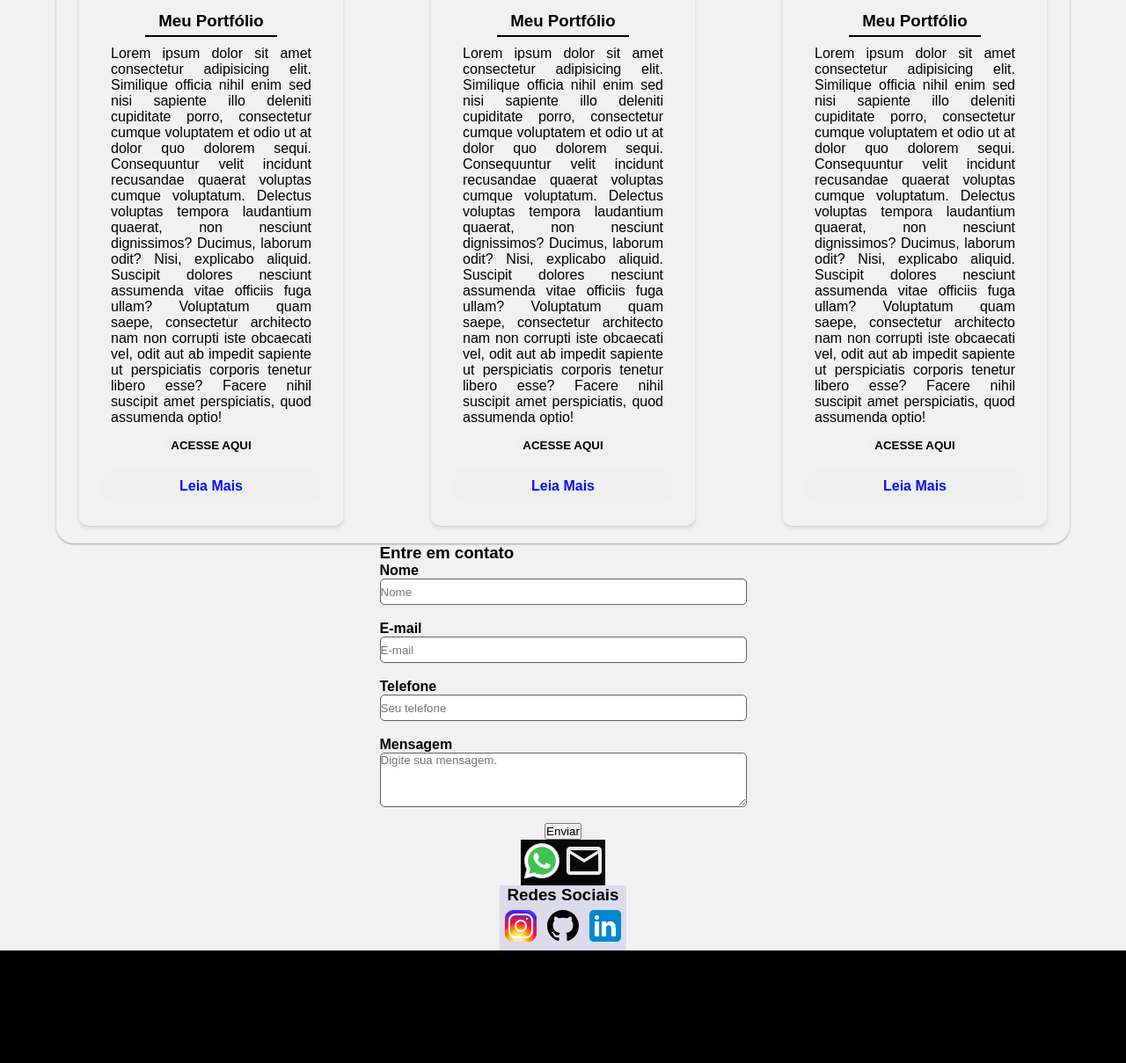
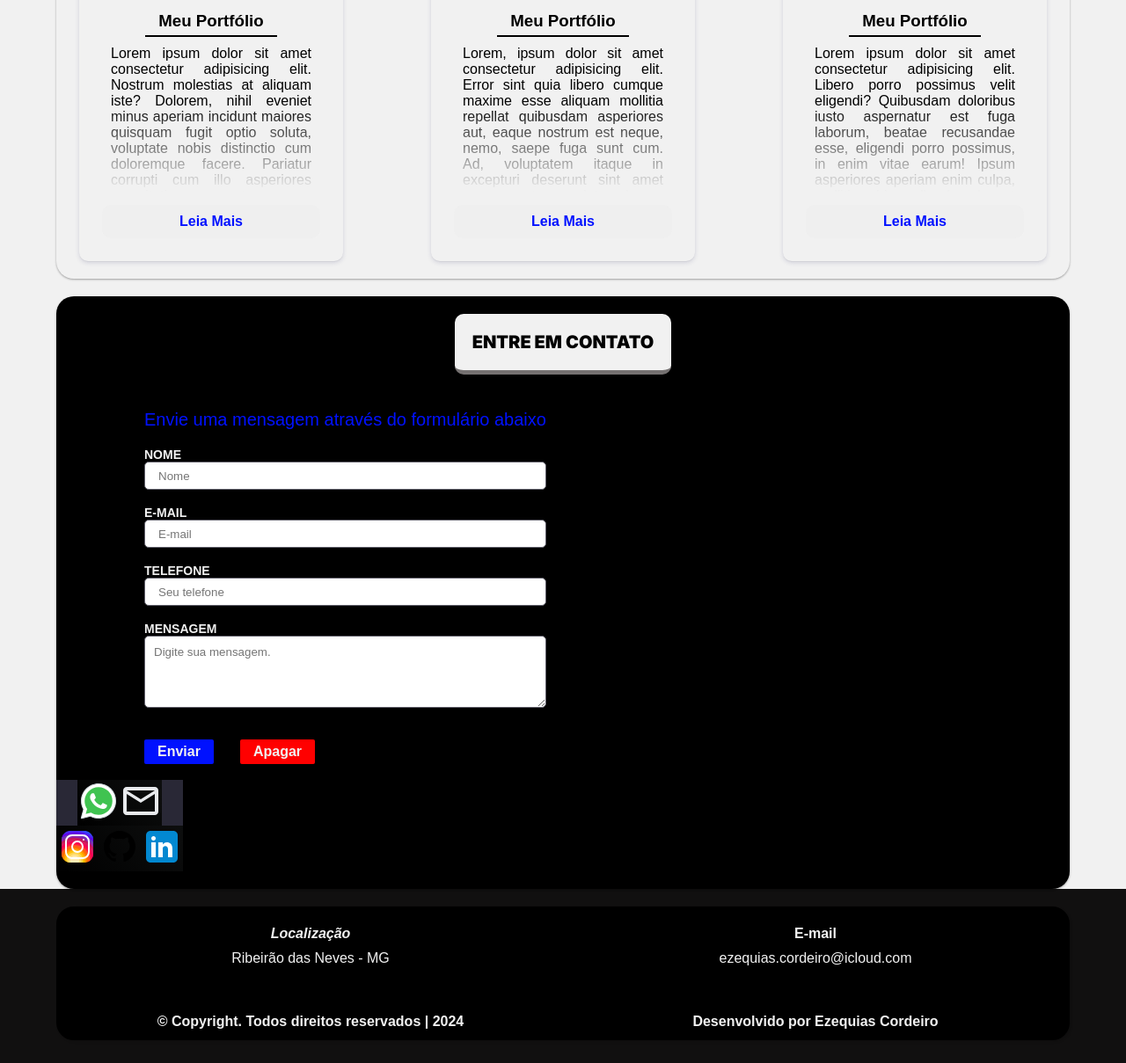
Before and after one commit to dev-ezequias/meuPortifolio, a plain HTML site: page index.html in a window 1280 px wide. Shown: the part 3698-4907 px from the top of the page at 88% size. Drawn offline with Linux system fonts and the light colour scheme.

Commit message:
docs: terceiro commit

```diff
--- a/assets/css/index.css
+++ b/assets/css/index.css
@@ -22,7 +22,7 @@ body{
     margin: 0px;
     color: #f1f1f1;
     font-family: "Lato", Helvetica, sans-serif;
-    background: #f1f1f1;
+    background: #111010;
 }
 
 header{
@@ -632,12 +632,13 @@ aside ul{
 }
 
 .content{
-    height: 215px;
+    max-height: 215px;
     overflow: hidden;
     position: relative;
     display: flex;
     flex-direction: column;
     align-items: center;
+    transition: max-height 0.5s ease;
 }
 
 .content::before{
@@ -663,7 +664,7 @@ aside ul{
     color: #000000;
 }
 
-#leia-mais{
+.leia-mais{
     border: none;
     padding: 10px;
     border-radius: 10px;
@@ -675,21 +676,22 @@ aside ul{
     transition: all 0.2s ease-in-out
 }
 
-#leia-mais:hover{
+.leia-mais:hover{
     background-color: transparent;
     color: rgb(0, 0, 0);
     transition: all 0.2s ease-in-out;
 }
 
 .section-card.active .content{
-    height: auto;
+    max-height: 1000px;
+    transition: max-height 0.5s ease;
 }
 
 .section-card.active .content::before{
     visibility: hidden;
 }
 
-#acesse-aqui{
+.acesse-aqui{
 
     color: #000000;
     padding: 5px;
@@ -701,7 +703,7 @@ aside ul{
     transition: all .3s;
 }
 
-#acesse-aqui:hover{
+.acesse-aqui:hover{
     text-decoration:underline;
     color: rgb(0, 17, 255);
     transition: all .3s;
@@ -710,8 +712,16 @@ aside ul{
 #div-contato{
     display: flex;
     flex-direction: column;
-    align-items: center;
-
+    justify-content: center;
+    align-items: flex-start;
+    margin-top: 20px;
+    padding: 0px 0px 20px 0px;
+    width: 90%;
+    height: auto;
+    border-radius: 20px;
+    background-color: #000000;
+    box-shadow: rgba(0, 0, 0, 0.12) 0px 1px 3px, rgba(0, 0, 0, 0.24) 0px 1px 2px;
+    margin-top: 20px;
 }
 
 #div-contato ul{
@@ -721,15 +731,49 @@ aside ul{
     background: linear-gradient(45deg, #000,  #0d0e0e);
 }
 
+#div-contato h3{
+    justify-content: center;
+    display: flex;
+    width: auto;
+    color: #000000;
+    font-size: 20px;
+    text-transform: uppercase;
+    border-bottom: 5px solid #757171;
+    border-radius: 10px 10px 10px 10px;
+    background-color: #f1f1f1;
+    padding: 20px;
+    margin-bottom: 20px;
+    font-weight: 900;
+    font-family: Inter, Arial, Helvetica, sans-serif;
+}
+
+.h3-contato{
+    display: flex;
+    justify-content: center;
+    width: 100%;
+    height: 100%;
+    margin-top: 20px;
+}
+
 .formulario{
     display: flex;
     flex-direction: column;
+    margin-left: 100px;
+}
+
+.formulario p{
+    color: #0011ff;
+    font-size: 20px;
+    margin: 20px 0px;
 }
 
 .formulario form{
     display: flex;
     flex-direction: column;
-    align-items: flex-start;
+}
+
+.formulario b{
+    color: #f1f1f1;
 }
 
 input{
@@ -737,11 +781,46 @@ input{
     border-radius: 5px;
     height: 30px;
     width: 100%;
+    padding: 15px;
+}
+
+label{
+    text-transform: uppercase;
+    font-size: 14px;
 }
 
 textarea{
     border: .5px solid #61606b;
     border-radius: 5px;
+    padding: 10px;
+    resize: vertical;
+}
+
+.buttons-enviar-e-apagar{
+    display: flex;
+    gap: 15px ;
+}
+
+#form-submit{
+    padding: 5px 15px;
+    background-color: #0011ff;
+    color: #f1f1f1;
+    font-size: 16px;
+    font-weight: 600;
+    border: none;
+    border-radius: 2px;
+    cursor: pointer;
+}
+
+#limpar{
+    padding: 5px 15px;
+    background-color: #ff0000;
+    color: #f1f1f1;
+    font-size: 16px;
+    font-weight: 600;
+    border: none;
+    border-radius: 2px;
+    cursor: pointer;
 }
 
 #div-sociais{
@@ -761,24 +840,34 @@ textarea{
     display: flex;
     flex-direction: column;
     align-items: center;
-    background-color: #000;
-
 }
 
 #section-footer-cima{
     display: flex;
     width: 100%;
     justify-content: space-around;
-    background-color: black;
-
 }
 
 #div-copyright{
     width: 50%;
 }
 
+#div-copyright p{
+    display: flex;
+    justify-content: center;
+    color: #f1f1f1;
+    font-weight: bold;
+}
+
 #div-ezequias{
     width: 50%;
+}
+
+#div-ezequias p{
+    display: flex;
+    justify-content: center;
+    color: #f1f1f1;
+    font-weight: bold;
 }
 
 #div-endereco{
@@ -791,12 +880,16 @@ textarea{
 }
 
 #div-endereco p{
+    display: flex;
+    justify-content: center;
     margin-top: 10px;
+    color: #f1f1f1;
 }
 
-#div-endereco h4{
+#div-endereco i{
     display: flex;
-    justify-content: center
+    justify-content: center;
+    color: #f1f1f1;
 }
 
 #div-e-mail{
@@ -810,35 +903,34 @@ textarea{
 }
 
 #div-e-mail p{
+    display: flex;
+    justify-content: center;
     margin-top: 10px;
+    color: #f1f1f1;
 }
 
 #div-e-mail h4{
     display: flex;
-    justify-content: center
+    justify-content: center;
+    color: #f1f1f1;
+    transition: all .2s ease-in-out;
 }
 
-#div-direitos{
-    display: flex;
-    list-style-type: none;
-    padding: 0px;
-}
-
-#div-direitos ul{
-    display: flex;
-    list-style-type: none;
-    padding: 0px;
-}
-
-#div-direitos p{
-    margin: 0px;
+#div-e-mail p:hover{
+    color: #757171;
+    transition: all .2s ease-in-out;
 }
 
 footer{
-    background: linear-gradient(45deg, #000,  #0d0e0e);
     display: flex;
     flex-direction: column;
-    width: 100%;
+    width: 90%;
+    margin: 20px;
+    padding: 10px 0px;
+    border-radius: 20px;
+    background-color: #000;
+    border: 2px solid #000000;
+    box-shadow: rgba(0, 0, 0, 0.15) 1.95px 1.95px 2.6px;
 }
 
 .section-arrow{
--- a/index.html
+++ b/index.html
@@ -139,51 +139,52 @@
                 <h2>Projetos</h2>
             </div>
             <div class="div-todos-cards">
-                <section class="section-card active">
+                <section class="section-card">
                     <div class="div-image">
                         <img class="card" src="assets/images/print-portfolio.png" alt="card">
                     </div>
                     <div class="content">
                         <h3>Meu Portfólio</h3>
-                        <p>Lorem ipsum dolor sit amet consectetur adipisicing elit. Similique officia nihil enim sed nisi sapiente illo deleniti cupiditate porro, consectetur cumque voluptatem et odio ut at dolor quo dolorem sequi.
-                        Consequuntur velit incidunt recusandae quaerat voluptas cumque voluptatum. Delectus voluptas tempora laudantium quaerat, non nesciunt dignissimos? Ducimus, laborum odit? Nisi, explicabo aliquid. Suscipit dolores nesciunt assumenda vitae officiis fuga ullam?
-                        Voluptatum quam saepe, consectetur architecto nam non corrupti iste obcaecati vel, odit aut ab impedit sapiente ut perspiciatis corporis tenetur libero esse? Facere nihil suscipit amet perspiciatis, quod assumenda optio! </p>
-                        <a href="https://www.youtube.com/" target="_blank"><button id="acesse-aqui">Acesse aqui</button></a>
+                        <p>Lorem ipsum dolor sit amet consectetur adipisicing elit. Nostrum molestias at aliquam iste? Dolorem, nihil eveniet minus aperiam incidunt maiores quisquam fugit optio soluta, voluptate nobis distinctio cum doloremque facere.
+                        Pariatur corrupti cum illo asperiores exercitationem et nemo necessitatibus ipsum reiciendis nihil eum incidunt est ut error hic omnis, modi eaque quo! Neque distinctio tempore modi eaque fugit iste accusamus!</p>
+                        <a href="https://www.youtube.com/" target="_blank"><button class="acesse-aqui">Acesse aqui</button></a>
                     </div>
-                    <button id="leia-mais">Leia Mais</button>
+                    <button class="leia-mais">Leia Mais</button>
                 </section>
-                <section class="section-card active">
+                <section class="section-card">
                     <div class="div-image">
                         <img class="card" src="assets/images/print-portfolio.png" alt="card">
                     </div>
                     <div class="content">
                         <h3>Meu Portfólio</h3>
-                        <p>Lorem ipsum dolor sit amet consectetur adipisicing elit. Similique officia nihil enim sed nisi sapiente illo deleniti cupiditate porro, consectetur cumque voluptatem et odio ut at dolor quo dolorem sequi.
-                        Consequuntur velit incidunt recusandae quaerat voluptas cumque voluptatum. Delectus voluptas tempora laudantium quaerat, non nesciunt dignissimos? Ducimus, laborum odit? Nisi, explicabo aliquid. Suscipit dolores nesciunt assumenda vitae officiis fuga ullam?
-                        Voluptatum quam saepe, consectetur architecto nam non corrupti iste obcaecati vel, odit aut ab impedit sapiente ut perspiciatis corporis tenetur libero esse? Facere nihil suscipit amet perspiciatis, quod assumenda optio! </p>
-                        <a href="https://www.youtube.com/" target="_blank"><button id="acesse-aqui">Acesse aqui</button></a>
+                        <p>Lorem, ipsum dolor sit amet consectetur adipisicing elit. Error sint quia libero cumque maxime esse aliquam mollitia repellat quibusdam asperiores aut, eaque nostrum est neque, nemo, saepe fuga sunt cum.
+                        Ad, voluptatem itaque in excepturi deserunt sint amet consequuntur pariatur ipsam eius voluptatum nihil iure cupiditate deleniti quo soluta ullam laborum reprehenderit. Ipsum, temporibus nostrum inventore laboriosam officia nulla similique.</p>
+                        <a href="https://www.youtube.com/" target="_blank"><button class="acesse-aqui">Acesse aqui</button></a>
                     </div>
-                    <button id="leia-mais">Leia Mais</button>
+                    <button class="leia-mais">Leia Mais</button>
                 </section>
-                <section class="section-card active">
+                <section class="section-card">
                     <div class="div-image">
                         <img class="card" src="assets/images/print-portfolio.png" alt="card">
                     </div>
                     <div class="content">
                         <h3>Meu Portfólio</h3>
-                        <p>Lorem ipsum dolor sit amet consectetur adipisicing elit. Similique officia nihil enim sed nisi sapiente illo deleniti cupiditate porro, consectetur cumque voluptatem et odio ut at dolor quo dolorem sequi.
-                        Consequuntur velit incidunt recusandae quaerat voluptas cumque voluptatum. Delectus voluptas tempora laudantium quaerat, non nesciunt dignissimos? Ducimus, laborum odit? Nisi, explicabo aliquid. Suscipit dolores nesciunt assumenda vitae officiis fuga ullam?
-                        Voluptatum quam saepe, consectetur architecto nam non corrupti iste obcaecati vel, odit aut ab impedit sapiente ut perspiciatis corporis tenetur libero esse? Facere nihil suscipit amet perspiciatis, quod assumenda optio! </p>
-                        <a href="https://www.youtube.com/" target="_blank"><button id="acesse-aqui">Acesse aqui</button></a>
+                        <p>Lorem ipsum dolor sit amet consectetur adipisicing elit. Libero porro possimus velit eligendi? Quibusdam doloribus iusto aspernatur est fuga laborum, beatae recusandae esse, eligendi porro possimus, in enim vitae earum!
+                        Ipsum asperiores aperiam enim culpa, mollitia a id repellendus placeat eum quod dolor reprehenderit hic fuga nostrum veritatis assumenda magnam odio et, quo error corrupti, rem porro? Error, ratione mollitia!</p>
+                        <a href="https://www.youtube.com/" target="_blank"><button class="acesse-aqui">Acesse aqui</button></a>
                     </div>
-                    <button id="leia-mais">Leia Mais</button>
+                    <button class="leia-mais">Leia Mais</button>
                 </section>
             </div>
         </section>
+
         <div class="section-sections" id="div-contato">
+            <div class="h3-contato">
+                <h3>Entre em contato</h3>
+            </div>
             <div class="formulario">
-                <h3>Entre em contato</h3>
-                <form action="#">
+                <p>Envie uma mensagem através do formulário abaixo</p>
+                <form id="meu-formulario" action="#">
                 <label for="name"><b>Nome</b></label>
                 <input id="name" type="name" placeholder="Nome">
                 <br>
@@ -194,23 +195,27 @@
                 <input id="telefone" type="tel" placeholder="Seu telefone">
                 <br>
                 <label for="texto"><b>Mensagem</b></label>
-                <textarea rows="4" cols="50" maxlength="1000" placeholder="Digite sua mensagem."></textarea>
+                <textarea id="texto" rows="4" cols="50" maxlength="1000" placeholder="Digite sua mensagem."></textarea>
+                <br><br>
+                <div class="buttons-enviar-e-apagar">
+                    <button id="form-submit" type="submit">Enviar</button>
+                    <br>
+                    <button type="button" id="limpar">Apagar</button>
+                </div>
                 </form>
                 <br>
             </div>
-            <button type="submit">Enviar</button>
+            <div class="section-sections" id="div-sociais">
                 <ul>
                     <li><img width="48px" src="./assets/images/icons8-whatsapp.svg" alt="WhatsApp"></li>
                     <li><img width="48px" src="./assets/images/mail_24dp_E8EAED_FILL0_wght400_GRAD0_opsz24.svg" alt="E-mail"></li>
                 </ul>
-        </div>
-        <div class="section-sections" id="div-sociais">
-            <h3>Redes Sociais</h3>
                 <ul>
                     <li><img width="48px" src="./assets/images/icons8-instagram (2).svg" alt="Instagram"></li>
                     <li><img width="48px" src="./assets/images/github.svg" alt="GitHub"></li>
                     <li><img width="48px" src="./assets/images/icons8-linkedin (2).svg" alt="LinkedIn"></li>
                 </ul>
+            </div>
         </div>
         <div class="section-arrow">
             <a class="arrow" href="#image-logo"><i class="fa-solid fa-arrow-up"></i></a>
--- a/index.js
+++ b/index.js
@@ -1,12 +1,29 @@
-let buttons = document.querySelectorAll("#leia-mais");
+let buttons = document.querySelectorAll(".leia-mais");
 
 buttons.forEach(button => {
-    button.addEventListener("click", function(){
+    button.addEventListener("click", function() {
         let card = this.closest(".section-card");
-        card.classList.toggle("active");
-        if (card.classList.contains("active")){
-            return this.textContent = "Ler menos";
+
+        // Verifica o estado atual do card clicado
+        let isActive = card.classList.contains('active');
+
+        // Fecha todos os cards
+        document.querySelectorAll('.section-card').forEach(c => {
+            c.classList.remove('active');
+            c.querySelector('.content').style.maxHeight = '215px';
+            c.querySelector('.leia-mais').textContent = 'Leia mais';
+        });
+
+        // Se o card clicado não estava ativo, abre ele
+        if (!isActive) {
+            card.classList.add("active");
+            card.querySelector('.content').style.maxHeight = '1000px'; // ou o valor que deseja expandir
+            this.textContent = "Ler menos";
         }
-        this.textContent = "Leia mais";
     });
 });
+
+document.getElementById("limpar").addEventListener("click", function(event){
+    event.preventDefault();
+    document.getElementById("meu-formulario").reset();
+})
```
Lines whose indentation alone changed are shown as unchanged.
